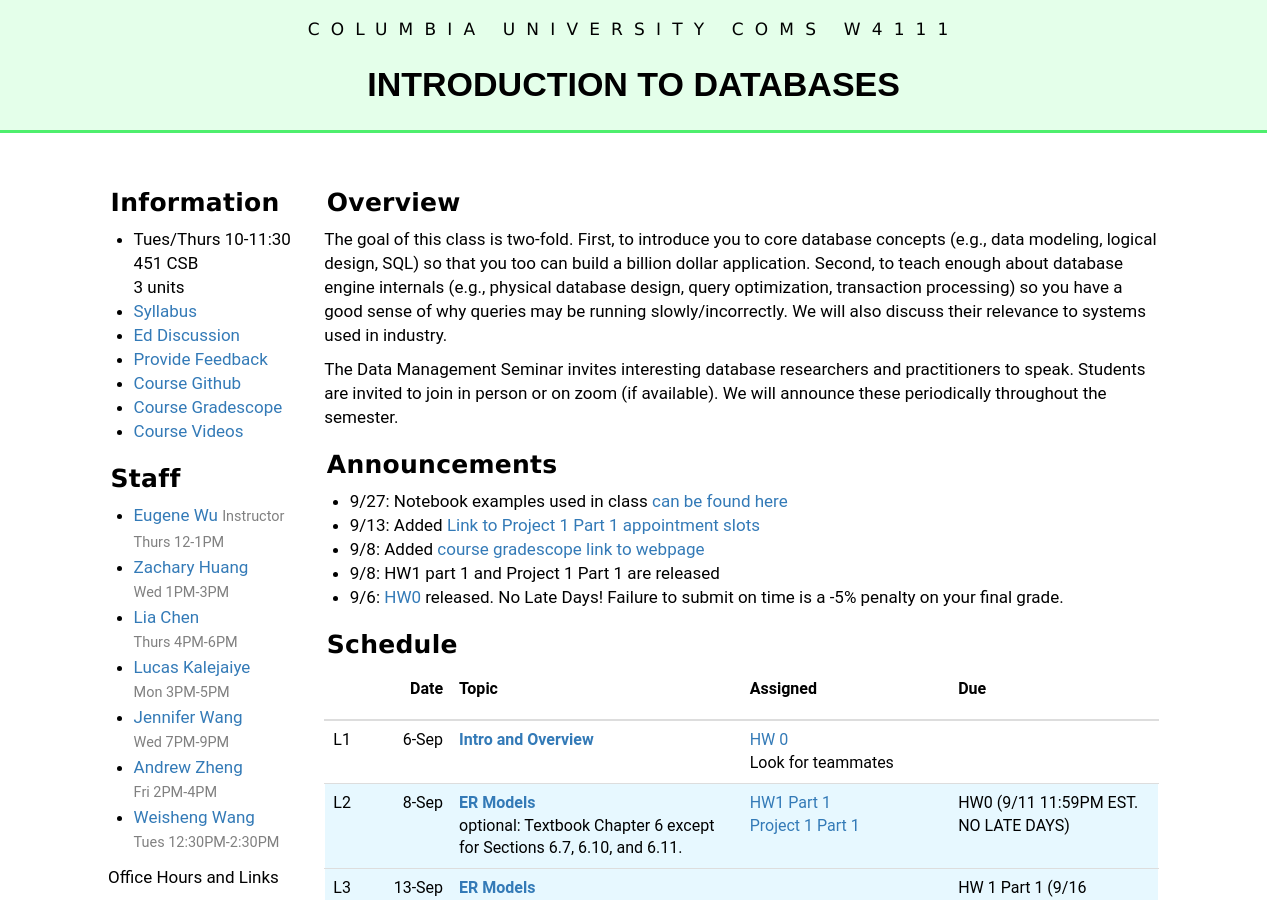
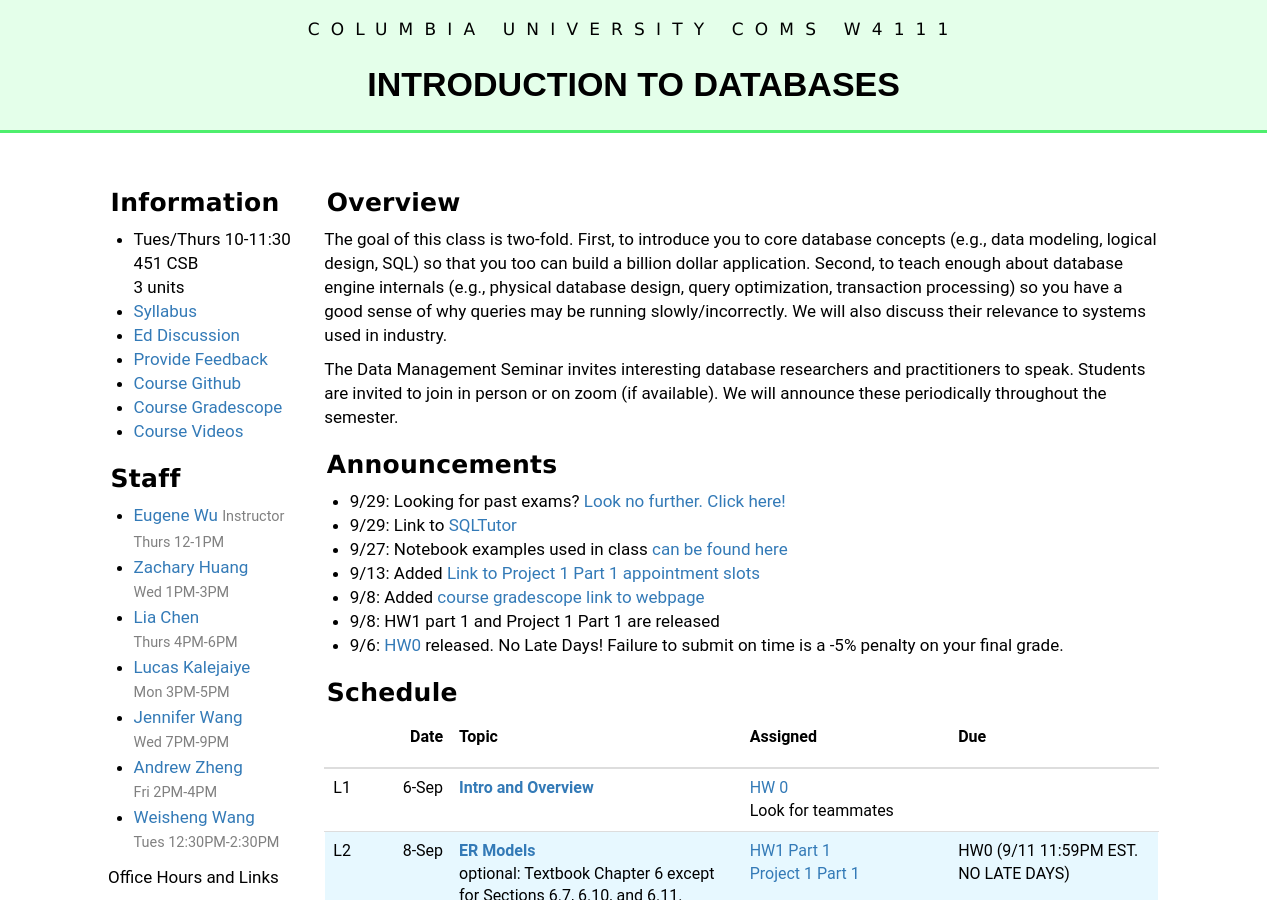
Before and after one commit to andrewzheng5/w4111.github.io, a Jekyll site: the page built from index.md, in a window 1280 px wide and 900 px high. Built offline with Jekyll 4.4.1, drawn with Linux system fonts in a browser that asks for light colours.

Commit message:
lazy commit msg

```diff
--- a/index.md
+++ b/index.md
@@ -36,6 +36,8 @@
 * [Sign up for Project 1 Part 1 staff meetings!](https://calendar.google.com/calendar/u/0/selfsched?sstoken=UUpOU05mUUpZYXk2fGRlZmF1bHR8YmE0YmE0M2MzNzkyYWZjOTcxYjRkMTBmNDNmNjA1NDc)  One meeting per team.
 * Updated lecture 2 slides to clarify constraints over N-way relationships.
 -->
+* 9/29: Looking for past exams?  [Look no further.  Click here!](https://github.com/w4111/w4111.github.io/tree/main/files/reading)
+* 9/29: Link to [SQLTutor](https://cudbg.github.io/sqltutor/)
 * 9/27: Notebook examples used in class [can be found here](https://github.com/w4111/w4111.github.io/tree/main/src/notebooks)
 * 9/13: Added [Link to Project 1 Part 1 appointment slots](https://calendar.google.com/calendar/u/0/selfsched?sstoken=UUpOU05mUUpZYXk2fGRlZmF1bHR8YmE0YmE0M2MzNzkyYWZjOTcxYjRkMTBmNDNmNjA1NDc)
 * 9/8: Added [course gradescope link to webpage](https://www.gradescope.com/courses/436228/)
```
Also changed, not shown: 1 other file.
